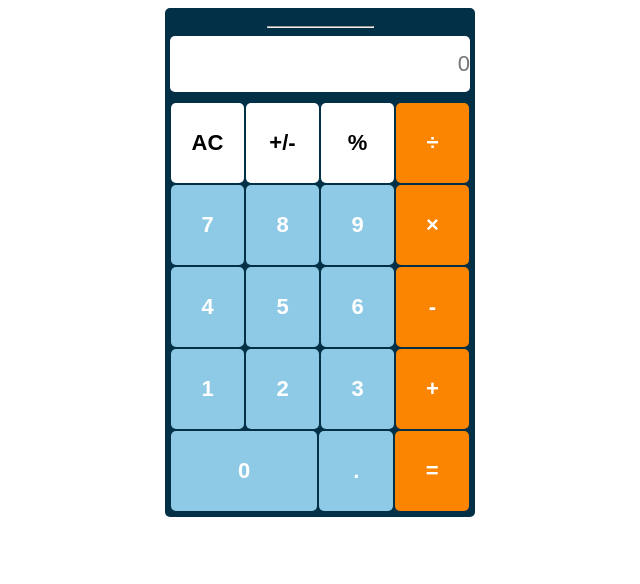
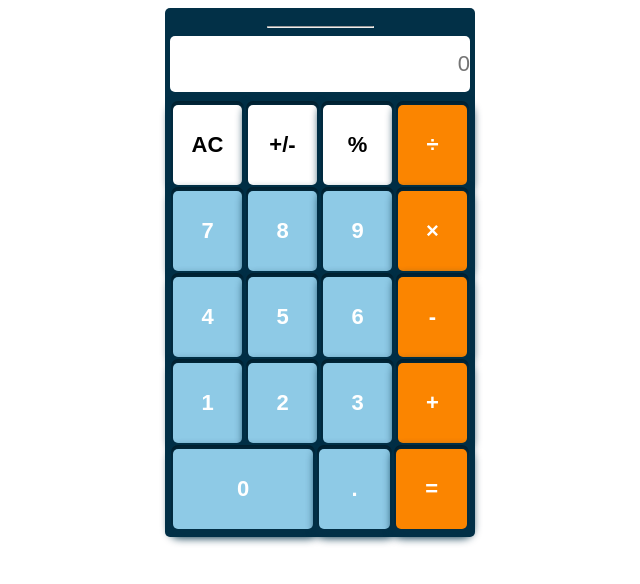
Before and after one commit to akin-holo/flexiSAF_Hand-on-task-2, a plain HTML site: page index.html in a window 1280 px wide. Shown: the whole page, without its empty margins (320-960 px from the left). Drawn offline with Linux system fonts and the light colour scheme.

Commit message:
added box-shadow

```diff
--- a/index.html
+++ b/index.html
@@ -14,7 +14,6 @@
 
       main {
         padding: 10px 5px 5px 5px;
-        background-color: #003D5B;
         background-color: #023047;
         border-radius: 5px;
         width: 300px;
@@ -43,9 +42,10 @@
         color: #fff;
         width: 80px;
         height: 80px;
-        margin: 1px;
+        margin: 3px;
         font-weight: bold;
         font-size: 22px;
+        box-shadow: 1px 4px 8px 5px #023047, 0 -2px 0 2px #00000070;
         border: none;
         border-radius: 5px;
       }
```
